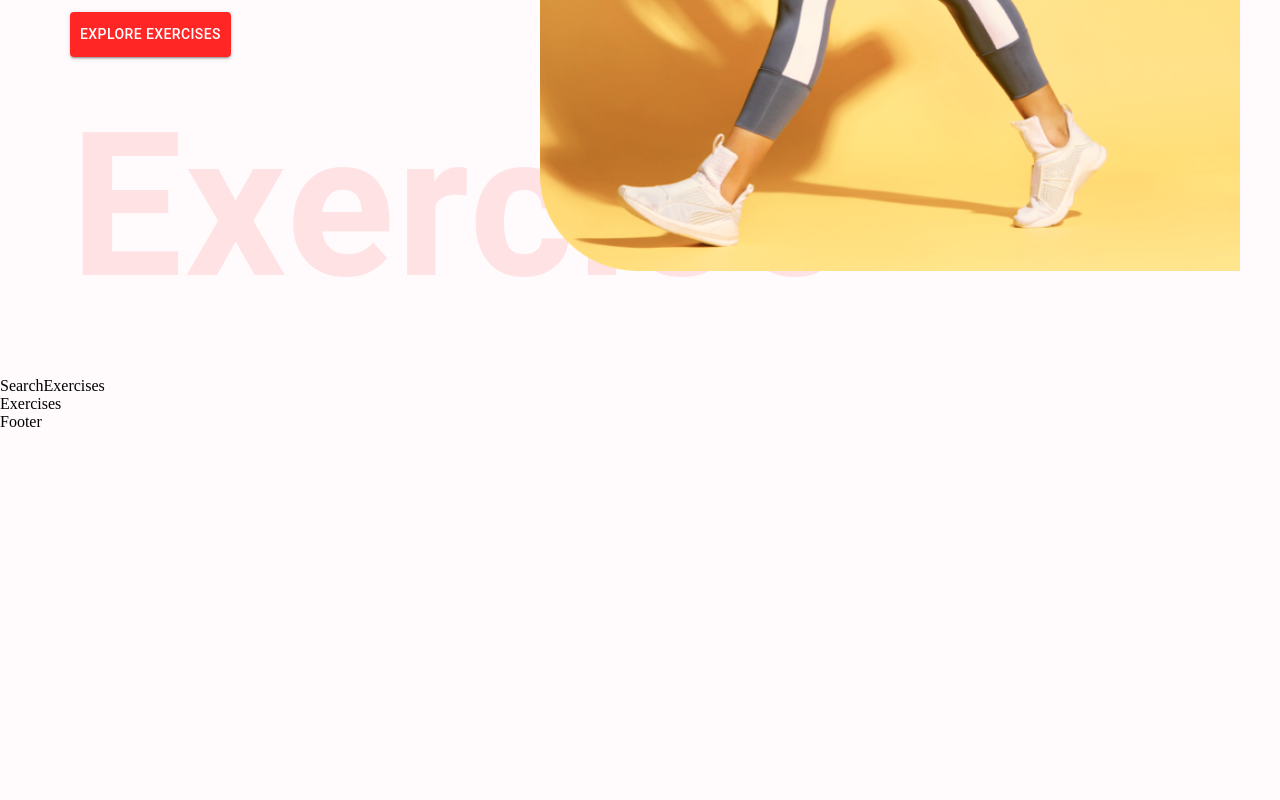
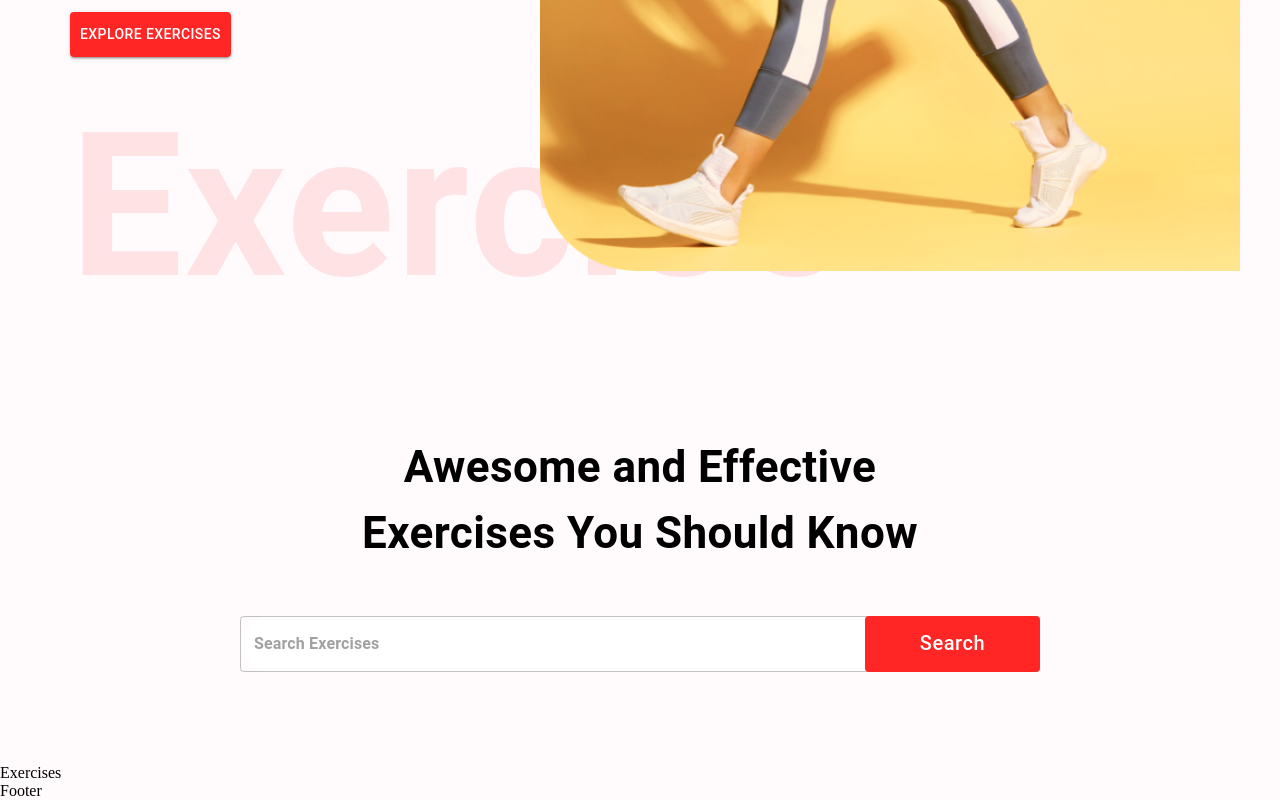
Before and after one commit to ben842002/going-the-distance, a React (Create React App) app: page / in a window 1280 px wide. Shown: the part 595-1395 px from the top of the page. Before the commit the page ends 1026 px from the top, so only its background shows below. Built offline with nearby package versions, Linux system fonts and the light colour scheme.

Commit message:
begin search bar and fetching data

```diff
--- a/src/components/SearchExercises.js
+++ b/src/components/SearchExercises.js
@@ -1,8 +1,49 @@
-import React from 'react'
+import React, { useState, useEffect } from 'react'
+import { Box, Button, Stack, TextField, Typography } from '@mui/material';
 
 const SearchExercises = () => {
+
+  const [search, setSearch] = useState("");
+
+
   return (
-    <div>SearchExercises</div>
+    <Stack alignItems="center" mt="37px" justifyContent="center" p="20px">
+      <Typography fontWeight="700" sx={{ fontSize: { lg: '44px', xs: '30px' }}} mb="50px" textAlign="center">
+        Awesome and Effective <br />
+        Exercises You Should Know
+      </Typography>
+
+      <Box position="relative" mb="72px">
+        <TextField
+          sx={{
+            input: {fontWeight: '700', border: 'none', borderRadius: '4px'},
+            width: { lg: '800px', xs: '350px' },
+            backgroundColor: '#fff',
+            borderRadius: '40px'
+           }}
+          height="76px"
+          value={search}
+          onChange={(e) => setSearch(e.target.value.toLowerCase())}
+          placeholder="Search Exercises"
+          type="text"
+        />
+
+        <Button
+          className="search-btn"
+          sx={{ bgcolor: '#FF2625',
+          color: '#fff',
+          textTransform: 'none',
+          width: { lg: '175px', xs: '80px' },
+          fontSize: { lg: '20px', xs: '14px' },
+          height: '56px',
+          position: 'absolute',
+          right: '0'
+          }}
+        >
+          Search
+        </Button>
+      </Box>
+    </Stack>
   )
 }
 
```
Also changed, not shown: src/utils/fetchData.js (added, +8 -0 lines), 1 other file (tests, documents, lock files or other folders).
